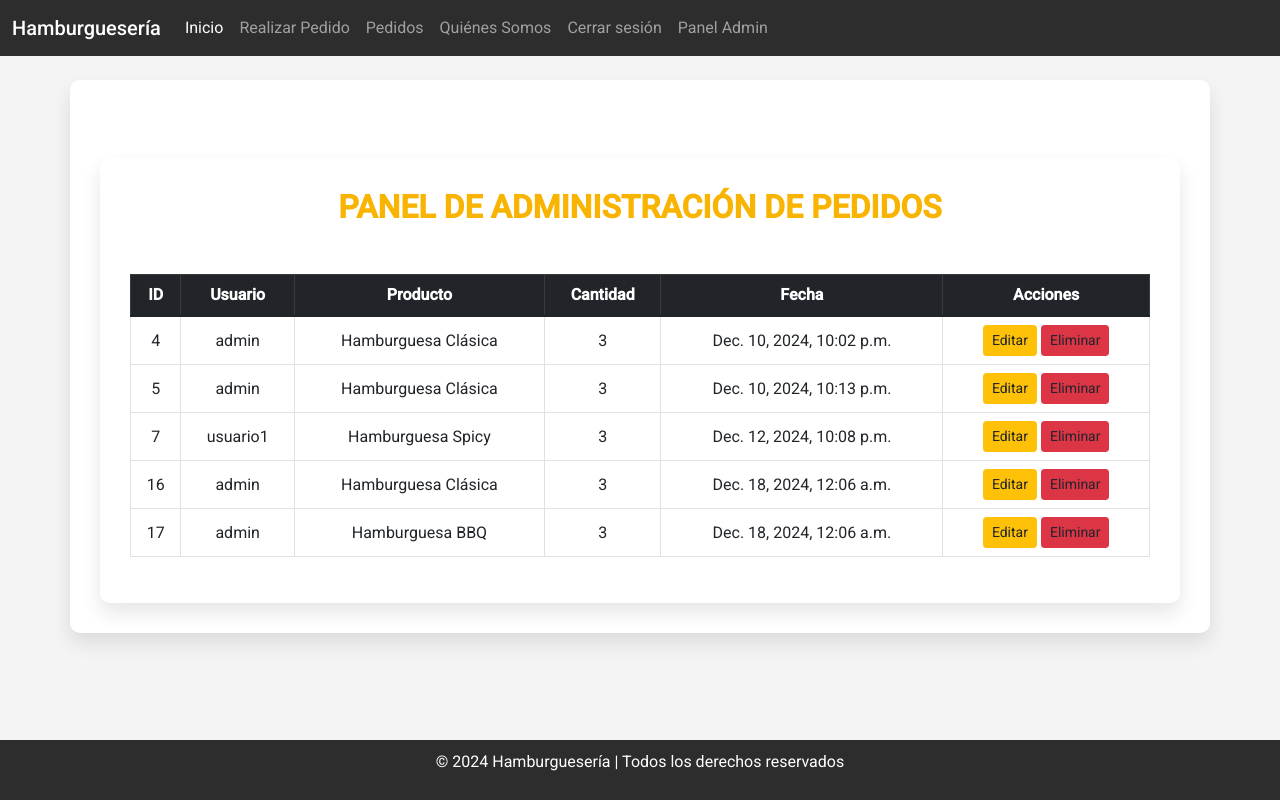
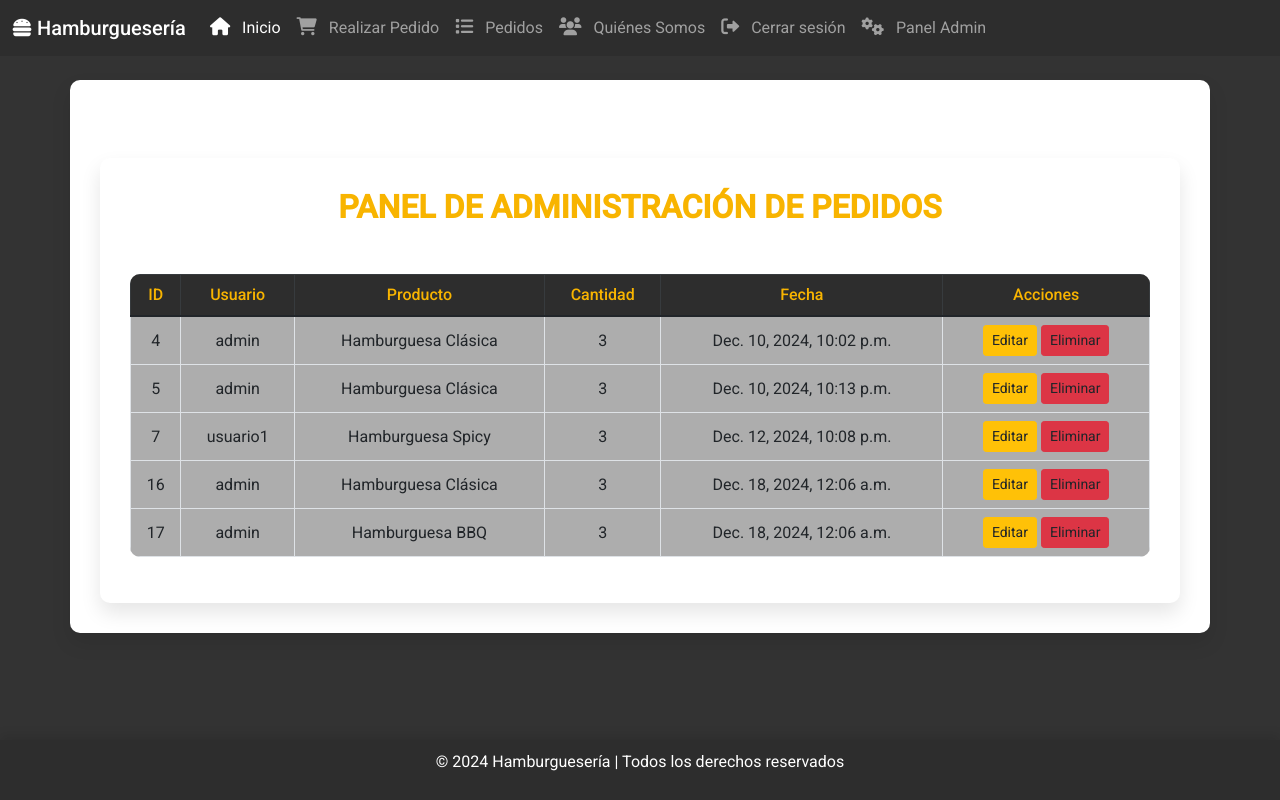
Before and after one commit to joaquin-benitez/proyectopy, a Django app: page /pedidos/admin-panel/ in a window 1280 px wide. Run offline with Django 5.2, Linux system fonts and the light colour scheme; a user stored in the database is signed in; data comes from the database, SQL or seed files in the repository; both versions use the stored data as it was after the commit.

Commit message:
agrego iconos

```diff
--- a/hamburgueseria/pedidos/templates/pedidos/admin_panel.html
+++ b/hamburgueseria/pedidos/templates/pedidos/admin_panel.html
@@ -2,7 +2,80 @@
 
 {% block content %}
 <style>
-  /* Aquí puedes agregar los mismos estilos que tienes en lista_pedidos */
+
+  body {
+      font-family: 'Roboto', sans-serif;
+      background-color: #333333; /* Fondo oscuro para el body */
+      color: #ddd;
+      margin-bottom: 60px;
+  }
+
+
+
+  /* Estilos de la tabla */
+  .table {
+      background-color: #adadad;
+      border-radius: 10px;
+      overflow: hidden;
+      transition: transform 0.3s ease-in-out;
+  }
+
+  .table-row {
+      transition: background-color 0.3s ease, transform 0.2s ease;
+  }
+
+  .table-row:hover {
+      background-color: #999999; /* Hover de la fila */
+      transform: scale(1.02);
+  }
+
+  .table th {
+      background-color: #2d2d2d;
+      color: #f8b400;
+      font-weight: 500;
+  }
+
+  /* Barra de búsqueda */
+  .input-group input {
+      background-color: #555;
+      color: #fff;
+      border: 2px solid #f8b400;
+      border-radius: 5px 0 0 5px;
+  }
+
+  .input-group input:focus {
+      background-color: #444;
+      color: #fff;
+      border-color: #f8b400;
+  }
+
+  .input-group button {
+      background-color: #f8b400;
+      color: #333;
+      border-radius: 0 5px 5px 0;
+      transition: background-color 0.3s ease;
+  }
+
+  .input-group button:hover {
+      background-color: #e67e00; /* Efecto hover en el botón */
+  }
+
+  /* Mensaje de error */
+  .text-danger {
+      font-size: 1.2rem;
+  }
+
+  footer {
+      background-color: #2d2d2d;
+      color: #fff;
+      text-align: center;
+      padding: 10px 0;
+      position: fixed;
+      bottom: 0;
+      width: 100%;
+      box-shadow: 0 -5px 10px rgba(0, 0, 0, 0.1);
+  }
+</style>
 </style>
 
 <div class="container mt-5">
--- a/hamburgueseria/templates/base.html
+++ b/hamburgueseria/templates/base.html
@@ -6,6 +6,8 @@
     <title>Hamburguesería</title>
     <!-- Enlace a Bootstrap desde CDN -->
     <link href="https://cdn.jsdelivr.net/npm/bootstrap@5.1.3/dist/css/bootstrap.min.css" rel="stylesheet">
+    <!-- Font Awesome para iconos -->
+    <link href="https://cdnjs.cloudflare.com/ajax/libs/font-awesome/6.0.0-beta3/css/all.min.css" rel="stylesheet">
     <!-- Fuentes personalizadas -->
     <link href="https://fonts.googleapis.com/css2?family=Roboto:wght@300;400;500&display=swap" rel="stylesheet">
     <!-- Estilos personalizados -->
@@ -29,6 +31,10 @@
         nav .navbar-nav .nav-link:hover {
             color: #f8b400;
         }
+        .navbar-nav .nav-link i {
+            margin-right: 8px; /* Espacio entre el ícono y el texto */
+            font-size: 18px; /* Tamaño del ícono */
+        }
         .container {
             background-color: #fff;
             padding: 30px;
@@ -50,46 +56,57 @@
 <body>
     <nav class="navbar navbar-expand-lg navbar-dark">
         <div class="container-fluid">
-            <a class="navbar-brand" href="/">Hamburguesería</a>
+            <a class="navbar-brand" href="/">
+                <i class="fas fa-hamburger"></i> Hamburguesería
+            </a>
             <button class="navbar-toggler" type="button" data-bs-toggle="collapse" data-bs-target="#navbarNav" aria-controls="navbarNav" aria-expanded="false" aria-label="Toggle navigation">
                 <span class="navbar-toggler-icon"></span>
             </button>
             <div class="collapse navbar-collapse" id="navbarNav">
                 <ul class="navbar-nav">
                     <li class="nav-item">
-                        <a class="nav-link active" aria-current="page" href="/">Inicio</a>
+                        <a class="nav-link active" aria-current="page" href="/">
+                            <i class="fas fa-home"></i> Inicio
+                        </a>
                     </li>
                     <li class="nav-item">
-                        <a class="nav-link" href="{% url 'realizar_pedido' %}">Realizar Pedido</a>
+                        <a class="nav-link" href="{% url 'realizar_pedido' %}">
+                            <i class="fas fa-shopping-cart"></i> Realizar Pedido
+                        </a>
                     </li>
                     <li class="nav-item">
-                        <a class="nav-link" href="/pedidos/lista/">Pedidos</a>
+                        <a class="nav-link" href="/pedidos/lista/">
+                            <i class="fas fa-list"></i> Pedidos
+                        </a>
                     </li>
                     <li class="nav-item">
-                        <a class="nav-link" href="/quienes-somos/">Quiénes Somos</a>
+                        <a class="nav-link" href="/quienes-somos/">
+                            <i class="fas fa-users"></i> Quiénes Somos
+                        </a>
                     </li>
                     {% if user.is_authenticated %}
                     <li class="nav-item">
-
                         <form id="logout-form" action="{% url 'logout' %}" method="post" style="display:none;">
                             {% csrf_token %}
                         </form>
-
-                        <a  class="nav-link" href="#" onclick="document.getElementById('logout-form').submit();">Cerrar sesión</a>
-
+                        <a class="nav-link" href="#" onclick="document.getElementById('logout-form').submit();">
+                            <i class="fas fa-sign-out-alt"></i> Cerrar sesión
+                        </a>
                     </li>
                     {% else %}
                     <li class="nav-item">
-                        <a class="nav-link" href="/accounts/login/">Iniciar sesión</a>
+                        <a class="nav-link" href="/accounts/login/">
+                            <i class="fas fa-sign-in-alt"></i> Iniciar sesión
+                        </a>
                     </li>
                     {% endif %}
-
                     {% if user.is_authenticated and user.is_staff %}
                     <li class="nav-item">
-                        <a class="nav-link" href="{% url 'admin_panel' %}">Panel Admin</a>
+                        <a class="nav-link" href="{% url 'admin_panel' %}">
+                            <i class="fas fa-cogs"></i> Panel Admin
+                        </a>
                     </li>
                     {% endif %}
-
                 </ul>
             </div>
         </div>
```
Also changed, not shown: hamburgueseria/db.sqlite3.
